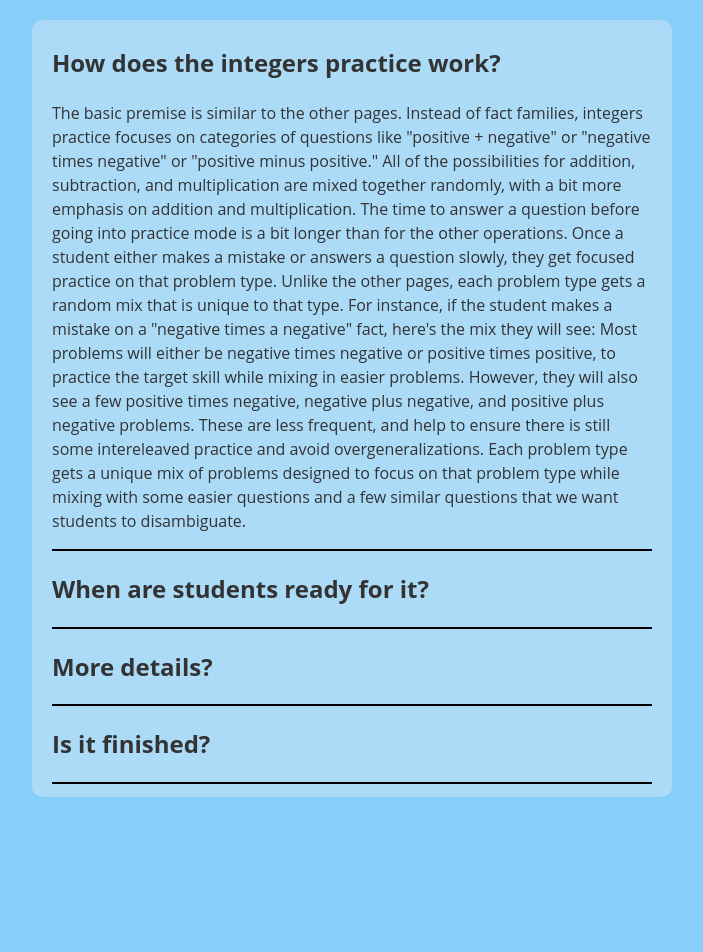
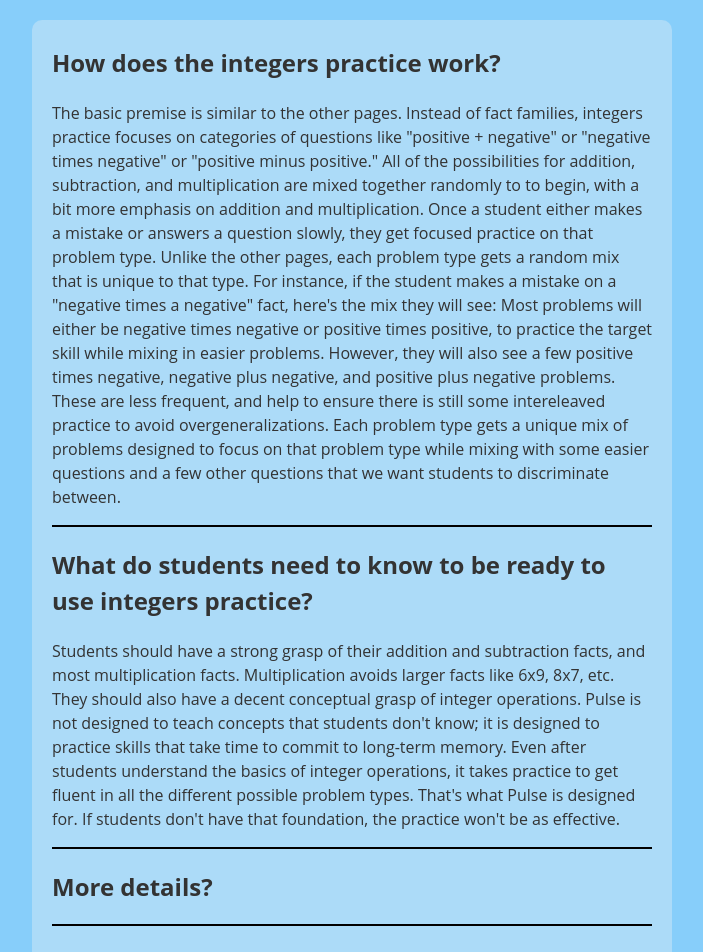
Before and after one commit to dkane47/pulse3, a React (Create React App) app: page /about-int in a window 1280 px wide. Shown: the top 952 px of the page, without its empty margins (288-991 px from the left). Before the commit the page ends 817 px from the top, so only its background shows below. Built offline with nearby package versions, Linux system fonts and the light colour scheme.

Commit message:
Integers randomness tweaks

```diff
--- a/src/AboutIntegers.js
+++ b/src/AboutIntegers.js
@@ -6,19 +6,23 @@
         <h2>How does the integers practice work?</h2>
         <p>The basic premise is similar to the other pages. Instead of fact families, integers practice focuses on
           categories of questions like "positive + negative" or "negative times negative" or "positive minus positive."
-          All of the possibilities for addition, subtraction, and multiplication are mixed together randomly, with a bit more emphasis on addition and multiplication.
-          The time to answer a question before going into practice mode is a bit longer than for the other operations.
+          All of the possibilities for addition, subtraction, and multiplication are mixed together randomly to to begin, with a bit more emphasis on addition and multiplication.
           Once a student either makes a mistake or answers a question slowly, they get focused practice on that problem type.
           Unlike the other pages, each problem type gets a random mix that is unique to that type.
           For instance, if the student makes a mistake on a "negative times a negative" fact, here's the mix they will see:
           Most problems will either be negative times negative or positive times positive, to practice the target skill while mixing in easier problems.
           However, they will also see a few positive times negative, negative plus negative, and positive plus negative problems.
-          These are less frequent, and help to ensure there is still some intereleaved practice and avoid overgeneralizations.
-          Each problem type gets a unique mix of problems designed to focus on that problem type while mixing with some easier questions and a few similar questions that we want students to disambiguate.
+          These are less frequent, and help to ensure there is still some intereleaved practice to avoid overgeneralizations.
+          Each problem type gets a unique mix of problems designed to focus on that problem type while mixing with some easier questions and a few other questions that we want students to discriminate between.
         </p>
         <hr></hr>
-        <h2>When are students ready for it?</h2>
+        <h2>What do students need to know to be ready to use integers practice?</h2>
         <p>
+          Students should have a strong grasp of their addition and subtraction facts, and most multiplication facts.
+          Multiplication avoids larger facts like 6x9, 8x7, etc. They should also have a decent conceptual grasp of integer operations.
+          Pulse is not designed to teach concepts that students don't know; it is designed to practice skills that take time to commit to long-term memory.
+          Even after students understand the basics of integer operations, it takes practice to get fluent in all the different possible problem types.
+          That's what Pulse is designed for. If students don't have that foundation, the practice won't be as effective.
         </p>
         <hr></hr>
         <h2>More details?</h2>
--- a/src/Integers.js
+++ b/src/Integers.js
@@ -267,7 +267,7 @@
     let newArray = [];
     for (let i = 0; i < 47; i++) {
       const solvedProblems = [...logic.sequence].slice(0, logic.step); //pull problems solved so far
-      const problems = [...solvedProblems,...opArray,target,target,target,target,target,target, target, target, target] //append 2s, 10s, 1s, 0s
+      const problems = [...solvedProblems.slice(0,4),...opArray,target,target,target,target,target,target, target, target, target] //append 2s, 10s, 1s, 0s
       const randomIndex = Math.floor(Math.random() * problems.length);
       newArray.push(problems[randomIndex]); //mix those last two groups
     }
```
